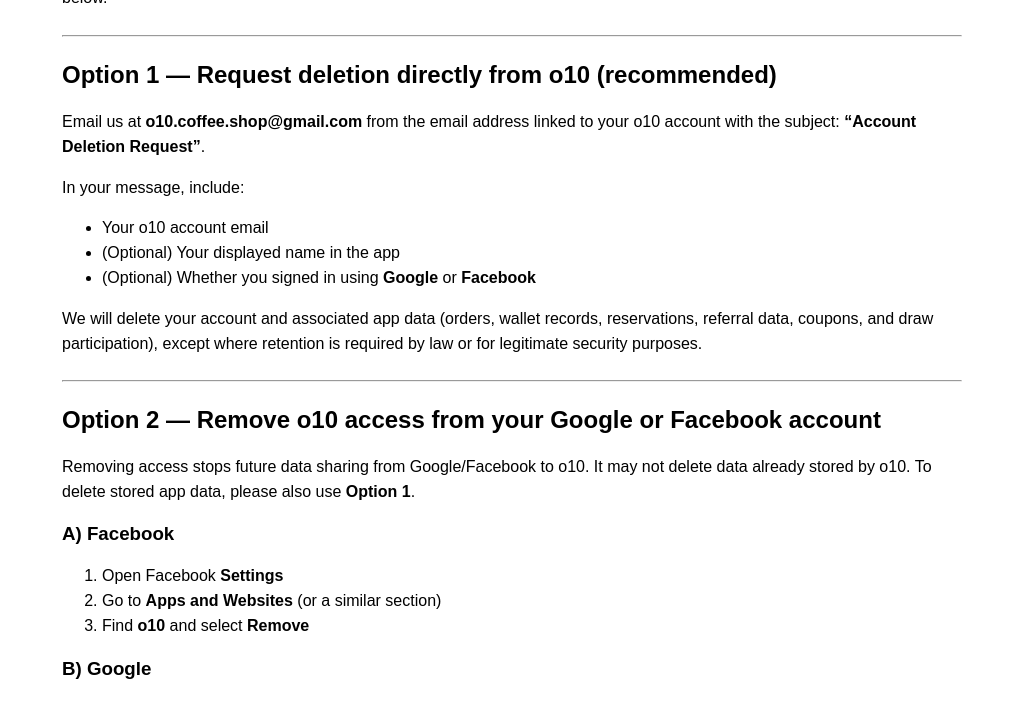
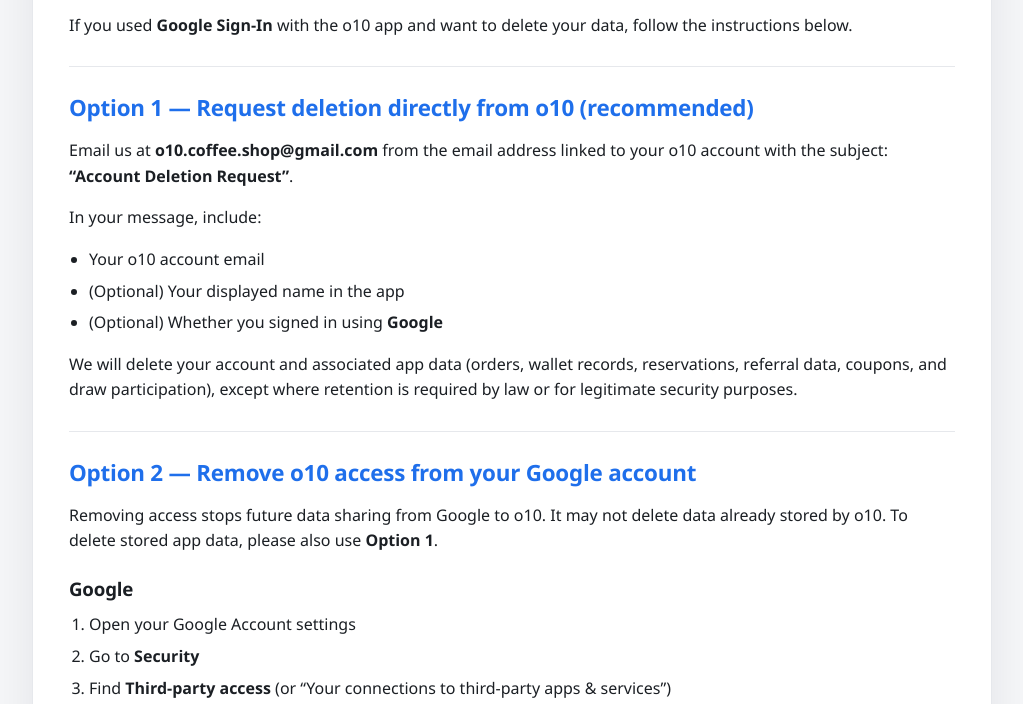
Before and after one commit to tareq6666-glitch/o10-legal, a plain HTML site: page data-deletion.html in a window 1280 px wide. Shown: the part 171-875 px from the top of the page, without its empty margins (128-1151 px from the left). Drawn offline with Linux system fonts and the light colour scheme.

Commit message:
Update policy pages styling and login references

```diff
--- a/data-deletion.html
+++ b/data-deletion.html
@@ -5,20 +5,59 @@
   <meta name="viewport" content="width=device-width, initial-scale=1" />
   <title>User Data Deletion Instructions - o10</title>
   <style>
-    body { font-family: Arial, sans-serif; line-height: 1.55; max-width: 900px; margin: 40px auto; padding: 0 16px; }
-    h1,h2,h3 { line-height: 1.2; }
-    .meta { color: #444; margin-top: -8px; }
-    hr { margin: 24px 0; }
-    code { background: #f4f4f4; padding: 2px 6px; border-radius: 4px; }
+    :root {
+      color-scheme: light;
+      --page-bg: #f5f6f8;
+      --card-bg: #ffffff;
+      --text: #1b1f24;
+      --muted: #5c6470;
+      --accent: #1f6feb;
+      --border: #e6e8ec;
+    }
+    * { box-sizing: border-box; }
+    body {
+      margin: 0;
+      font-family: "Segoe UI", Arial, sans-serif;
+      line-height: 1.6;
+      background: var(--page-bg);
+      color: var(--text);
+    }
+    .page {
+      max-width: 960px;
+      margin: 48px auto;
+      padding: 32px 36px;
+      background: var(--card-bg);
+      border-radius: 16px;
+      box-shadow: 0 18px 45px rgba(15, 23, 42, 0.08);
+      border: 1px solid var(--border);
+    }
+    h1, h2, h3 {
+      line-height: 1.2;
+      margin: 24px 0 12px;
+      letter-spacing: -0.01em;
+    }
+    h1 { font-size: 2rem; text-transform: uppercase; }
+    h2 { font-size: 1.4rem; color: var(--accent); }
+    .meta { color: var(--muted); margin-top: -12px; font-size: 0.95rem; }
+    hr { margin: 28px 0; border: none; border-top: 1px solid var(--border); }
+    ul, ol { margin-top: 10px; padding-left: 20px; }
+    li { margin-bottom: 6px; }
+    code {
+      background: #f4f6fb;
+      padding: 2px 6px;
+      border-radius: 6px;
+      border: 1px solid var(--border);
+    }
+    a { color: var(--accent); }
   </style>
 </head>
 <body>
+  <main class="page">
     <h1>User Data Deletion Instructions — o10</h1>
     <p class="meta"><strong>Effective Date:</strong> December 16, 2025</p>
 
     <p>
-    If you used <strong>Google Sign-In</strong> and/or <strong>Facebook Login</strong> with the o10 app and want to delete your data,
-    follow the instructions below.
+      If you used <strong>Google Sign-In</strong> with the o10 app and want to delete your data, follow the instructions below.
     </p>
 
     <hr />
@@ -32,7 +71,7 @@
     <ul>
       <li>Your o10 account email</li>
       <li>(Optional) Your displayed name in the app</li>
-    <li>(Optional) Whether you signed in using <strong>Google</strong> or <strong>Facebook</strong></li>
+      <li>(Optional) Whether you signed in using <strong>Google</strong></li>
     </ul>
     <p>
       We will delete your account and associated app data (orders, wallet records, reservations, referral data, coupons, and draw participation),
@@ -41,20 +80,13 @@
 
     <hr />
 
-  <h2>Option 2 — Remove o10 access from your Google or Facebook account</h2>
+    <h2>Option 2 — Remove o10 access from your Google account</h2>
     <p>
-    Removing access stops future data sharing from Google/Facebook to o10. It may not delete data already stored by o10.
+      Removing access stops future data sharing from Google to o10. It may not delete data already stored by o10.
       To delete stored app data, please also use <strong>Option 1</strong>.
     </p>
 
-  <h3>A) Facebook</h3>
-  <ol>
-    <li>Open Facebook <strong>Settings</strong></li>
-    <li>Go to <strong>Apps and Websites</strong> (or a similar section)</li>
-    <li>Find <strong>o10</strong> and select <strong>Remove</strong></li>
-  </ol>
-
-  <h3>B) Google</h3>
+    <h3>Google</h3>
     <ol>
       <li>Open your Google Account settings</li>
       <li>Go to <strong>Security</strong></li>
@@ -70,5 +102,6 @@
       Khzema, Sousse, Tunisia<br />
       <strong>o10.coffee.shop@gmail.com</strong>
     </p>
+  </main>
 </body>
 </html>
```
Also changed, not shown: index.html (+53 -13 lines), terms.html (+40 -5 lines). Lines whose indentation alone changed are shown as unchanged.
